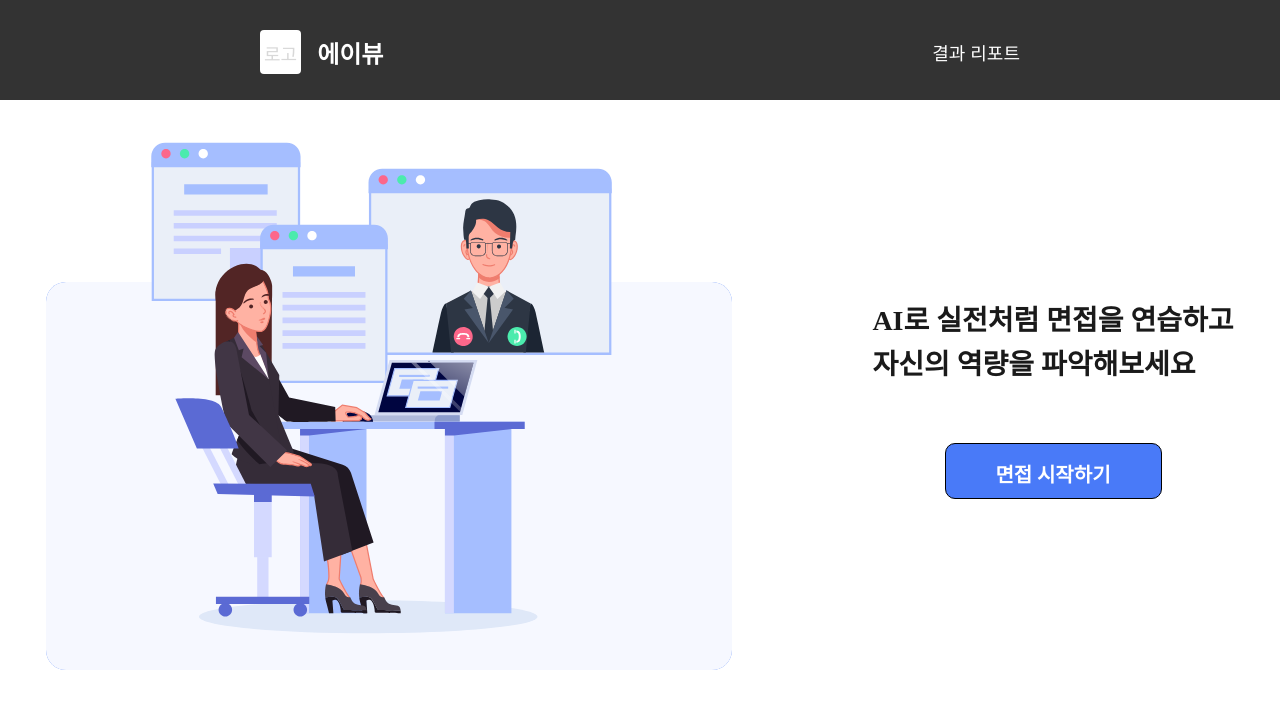
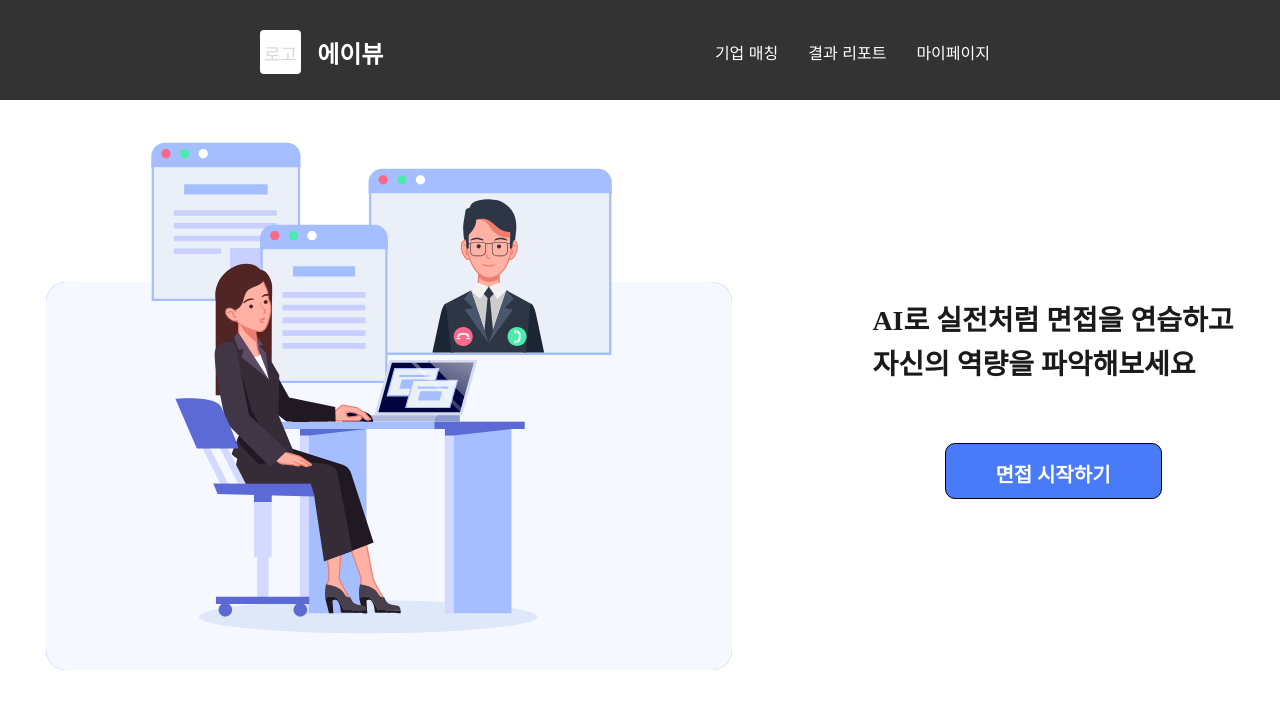
Before and after one commit to SW-HACKATHON-2NE1/aiview-FE, a Next.js app: page / in a window 1280 px wide. Shown: the top 708 px of the page. Built offline with nearby package versions, Linux system fonts and the light colour scheme; no server answers; a web font is replaced by a local one.

Commit message:
feat : 헤더 추가, 호버 설정

```diff
--- a/public/global.css
+++ b/public/global.css
@@ -25,3 +25,7 @@ button {
 button:hover {
   opacity: 0.6;
 }
+
+span{
+  margin-right:30px;
+}
--- a/src/components/Header.tsx
+++ b/src/components/Header.tsx
@@ -1,3 +1,4 @@
+import Link from "next/link";
 import S from "./Header.styled";
 
 function Header() {
@@ -6,9 +7,13 @@ function Header() {
       <S.HeaderContainer>
         <S.Logo>
           <div>로고</div>
-          <span>에이뷰</span>
+          <span><Link href="/">에이뷰</Link></span>
         </S.Logo>
+        <div>
+        <span>기업 매칭</span>
         <span>결과 리포트</span>
+        <span>마이페이지</span>
+        </div>
       </S.HeaderContainer>
     </S.HeaderWrapper>
   );
```
